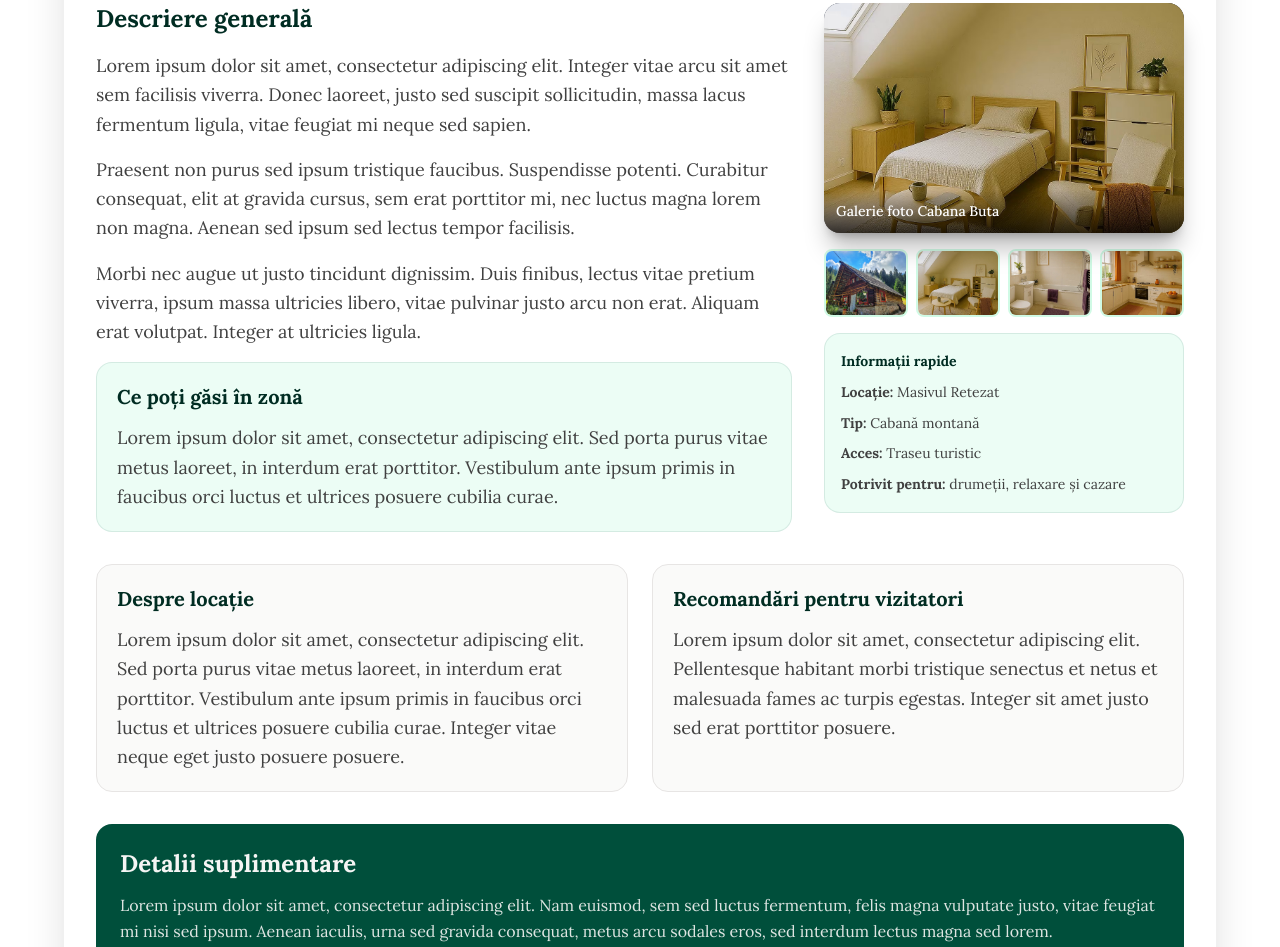
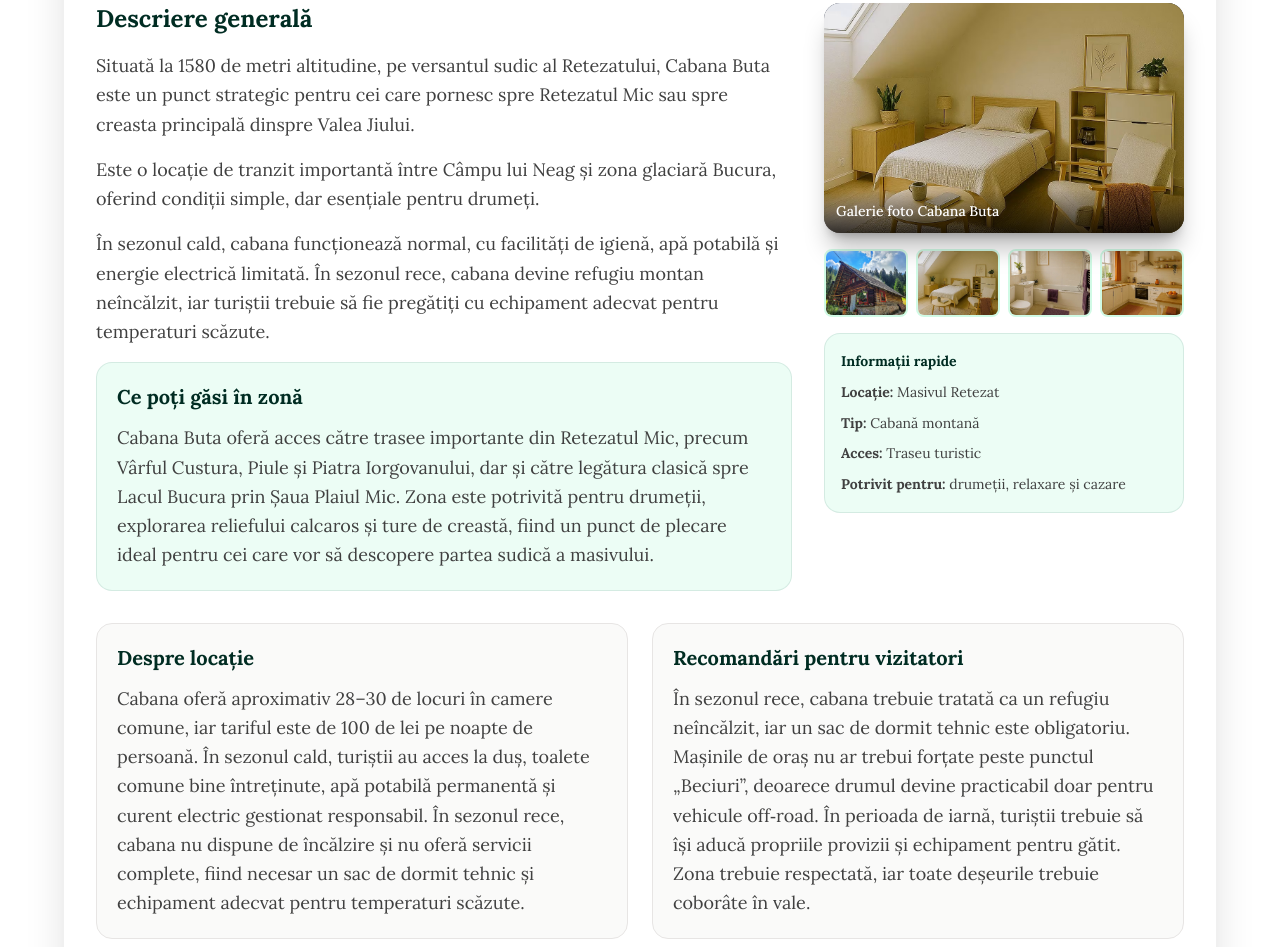
Before and after one commit to alexandrumariangreu/showcase-one, a website: page src/cabana-buta.html in a window 1280 px wide. Shown: the part 387-1334 px from the top of the page. Drawn offline with nearby package versions, Linux system fonts and the light colour scheme; some packages are replaced by stand-ins of ours; a script that the page names is missing; a web font is replaced by a local one.

Commit message:
Updated "Cabana Buta" page with detailed seasonal information and practical tips; streamlined `output.css` by removing redundant utility classes to optimize performance.

```diff
--- a/src/cabana-buta.html
+++ b/src/cabana-buta.html
@@ -123,21 +123,15 @@
                 </h3>
 
                 <p>
-                    Lorem ipsum dolor sit amet, consectetur adipiscing elit. Integer vitae arcu sit amet sem facilisis
-                    viverra. Donec laoreet, justo sed suscipit sollicitudin, massa lacus fermentum ligula, vitae feugiat
-                    mi neque sed sapien.
+                    Situată la 1580 de metri altitudine, pe versantul sudic al Retezatului, Cabana Buta este un punct strategic pentru cei care pornesc spre Retezatul Mic sau spre creasta principală dinspre Valea Jiului.
                 </p>
 
                 <p>
-                    Praesent non purus sed ipsum tristique faucibus. Suspendisse potenti. Curabitur consequat, elit at
-                    gravida cursus, sem erat porttitor mi, nec luctus magna lorem non magna. Aenean sed ipsum sed lectus
-                    tempor facilisis.
+                    Este o locație de tranzit importantă între Câmpu lui Neag și zona glaciară Bucura, oferind condiții simple, dar esențiale pentru drumeți.
                 </p>
 
                 <p>
-                    Morbi nec augue ut justo tincidunt dignissim. Duis finibus, lectus vitae pretium viverra, ipsum
-                    massa ultricies libero, vitae pulvinar justo arcu non erat. Aliquam erat volutpat. Integer at
-                    ultricies ligula.
+                    În sezonul cald, cabana funcționează normal, cu facilități de igienă, apă potabilă și energie electrică limitată. În sezonul rece, cabana devine refugiu montan neîncălzit, iar turiștii trebuie să fie pregătiți cu echipament adecvat pentru temperaturi scăzute.
                 </p>
 
                 <div class="rounded-2xl bg-emerald-50 border border-emerald-900/10 p-5">
@@ -146,9 +140,7 @@
                     </h3>
 
                     <p>
-                        Lorem ipsum dolor sit amet, consectetur adipiscing elit. Sed porta purus vitae metus laoreet,
-                        in interdum erat porttitor. Vestibulum ante ipsum primis in faucibus orci luctus et ultrices
-                        posuere cubilia curae.
+                        Cabana Buta oferă acces către trasee importante din Retezatul Mic, precum Vârful Custura, Piule și Piatra Iorgovanului, dar și către legătura clasică spre Lacul Bucura prin Șaua Plaiul Mic. Zona este potrivită pentru drumeții, explorarea reliefului calcaros și ture de creastă, fiind un punct de plecare ideal pentru cei care vor să descopere partea sudică a masivului.
                     </p>
                 </div>
             </div>
@@ -220,9 +212,7 @@
                 </h3>
 
                 <p>
-                    Lorem ipsum dolor sit amet, consectetur adipiscing elit. Sed porta purus vitae metus laoreet,
-                    in interdum erat porttitor. Vestibulum ante ipsum primis in faucibus orci luctus et ultrices
-                    posuere cubilia curae. Integer vitae neque eget justo posuere posuere.
+                    Cabana oferă aproximativ 28–30 de locuri în camere comune, iar tariful este de 100 de lei pe noapte de persoană. În sezonul cald, turiștii au acces la duș, toalete comune bine întreținute, apă potabilă permanentă și curent electric gestionat responsabil. În sezonul rece, cabana nu dispune de încălzire și nu oferă servicii complete, fiind necesar un sac de dormit tehnic și echipament adecvat pentru temperaturi scăzute.
                 </p>
             </div>
 
@@ -232,9 +222,7 @@
                 </h3>
 
                 <p>
-                    Lorem ipsum dolor sit amet, consectetur adipiscing elit. Pellentesque habitant morbi tristique
-                    senectus et netus et malesuada fames ac turpis egestas. Integer sit amet justo sed erat porttitor
-                    posuere.
+                    În sezonul rece, cabana trebuie tratată ca un refugiu neîncălzit, iar un sac de dormit tehnic este obligatoriu. Mașinile de oraș nu ar trebui forțate peste punctul „Beciuri”, deoarece drumul devine practicabil doar pentru vehicule off‑road. În perioada de iarnă, turiștii trebuie să își aducă propriile provizii și echipament pentru gătit. Zona trebuie respectată, iar toate deșeurile trebuie coborâte în vale.
                 </p>
             </div>
         </div>
@@ -245,9 +233,7 @@
             </h3>
 
             <p class="leading-relaxed text-stone-100/90">
-                Lorem ipsum dolor sit amet, consectetur adipiscing elit. Nam euismod, sem sed luctus fermentum,
-                felis magna vulputate justo, vitae feugiat mi nisi sed ipsum. Aenean iaculis, urna sed gravida
-                consequat, metus arcu sodales eros, sed interdum lectus magna sed lorem.
+                Accesul auto este posibil până la „Beciuri” pentru mașinile cu gardă înaltă, iar de acolo drumul continuă doar pentru vehicule off‑road. Majoritatea turiștilor parcurg pe jos ultima porțiune, care durează aproximativ 45–60 de minute. În sezonul cald, cabana oferă mâncare gătită, băuturi și facilități de igienă, în timp ce iarna funcționează doar ca refugiu. Traseele principale includ legătura spre Vârful Custura, spre Șaua Plaiul Mic și Lacul Bucura, precum și accesul către Piule și Piatra Iorgovanului. Pentru rezervări, turiștii sunt încurajați să sune înainte la numărul 0721 166 770.
             </p>
         </div>
 
```
Also changed, not shown: src/output.css.
